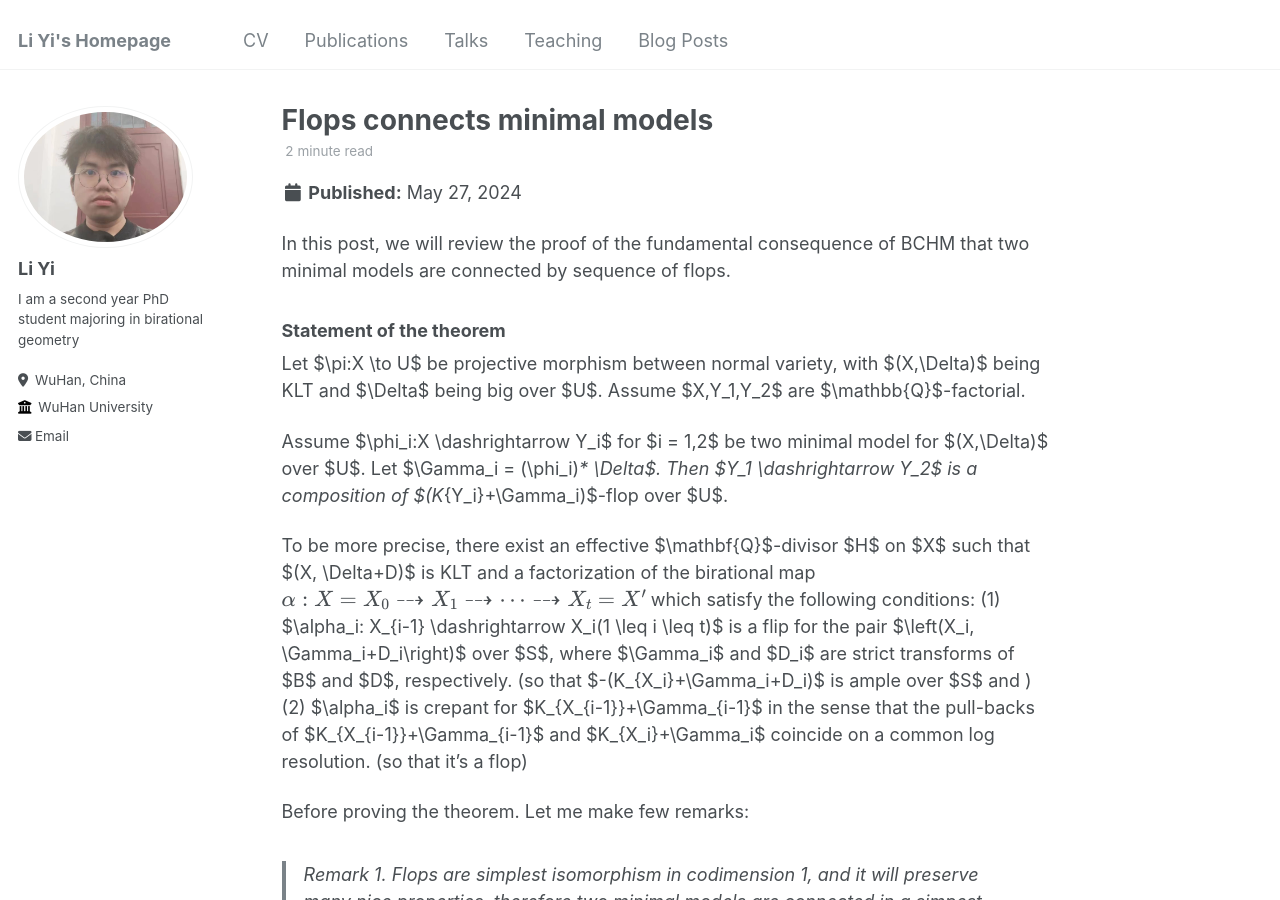
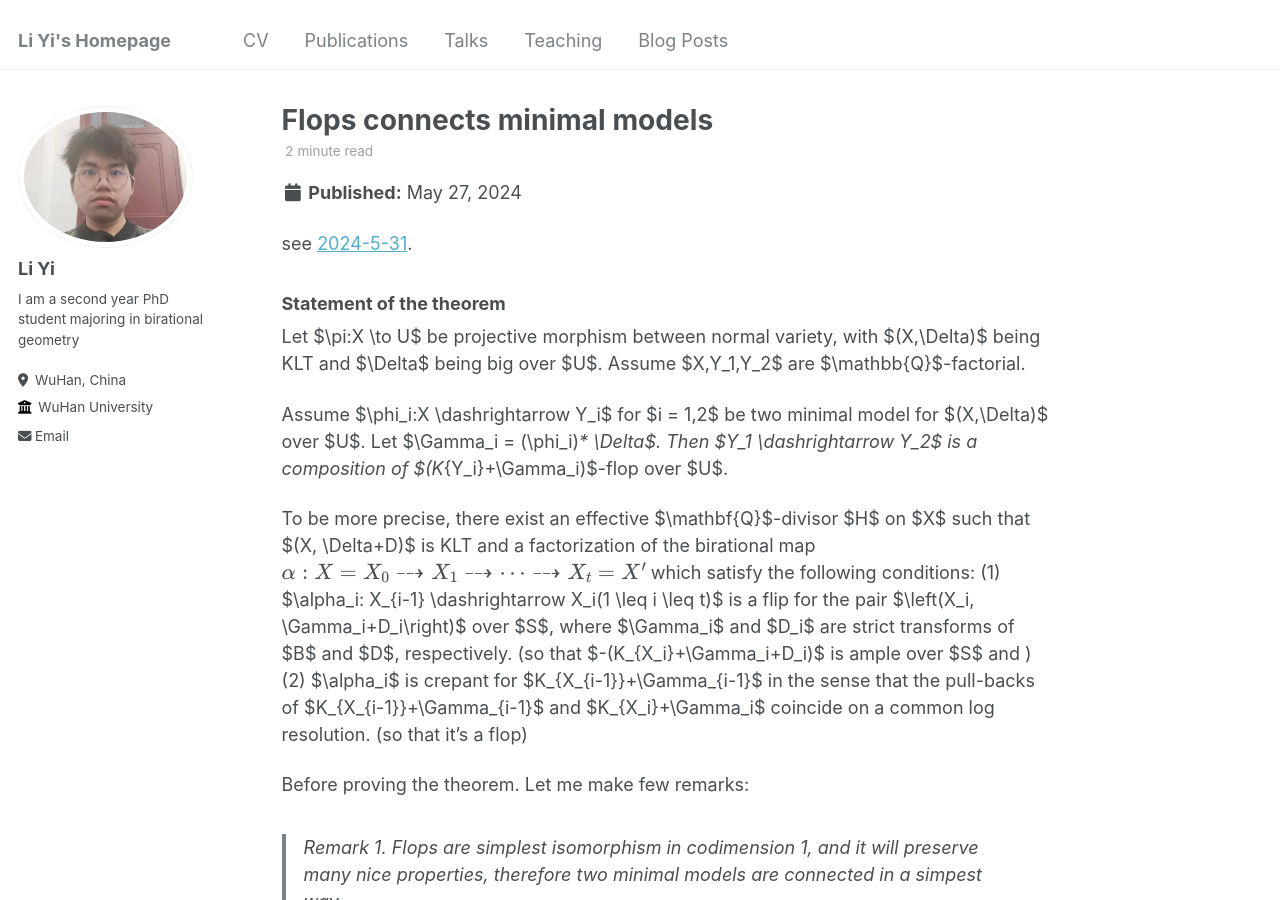
Before and after one commit to YiLimath/YiLimath.github.io, a Jekyll site: the page built from _posts/2024-05-27-blog-post-1.md, in a window 1280 px wide and 900 px high. Built offline with Jekyll 4.4.1, drawn with Linux system fonts in a browser that asks for light colours.

Commit message:
Update 2024-05-27-blog-post-1.md

```diff
--- a/_posts/2024-05-27-blog-post-1.md
+++ b/_posts/2024-05-27-blog-post-1.md
@@ -6,8 +6,7 @@ tags:
   - Birational geometry
 ---
 
-In this post, we will review the proof of the fundamental consequence of BCHM that two minimal models are connected by sequence of flops.
-
+see [2024-5-31](YiLimath.github.io/files/2023.10.14.pdf).
 ### Statement of the theorem
 
 Let $\pi:X \to U$ be projective morphism between normal variety, with $(X,\Delta)$ being KLT and $\Delta$ being big over $U$. Assume $X,Y_1,Y_2$ are $\mathbb{Q}$-factorial.
```
